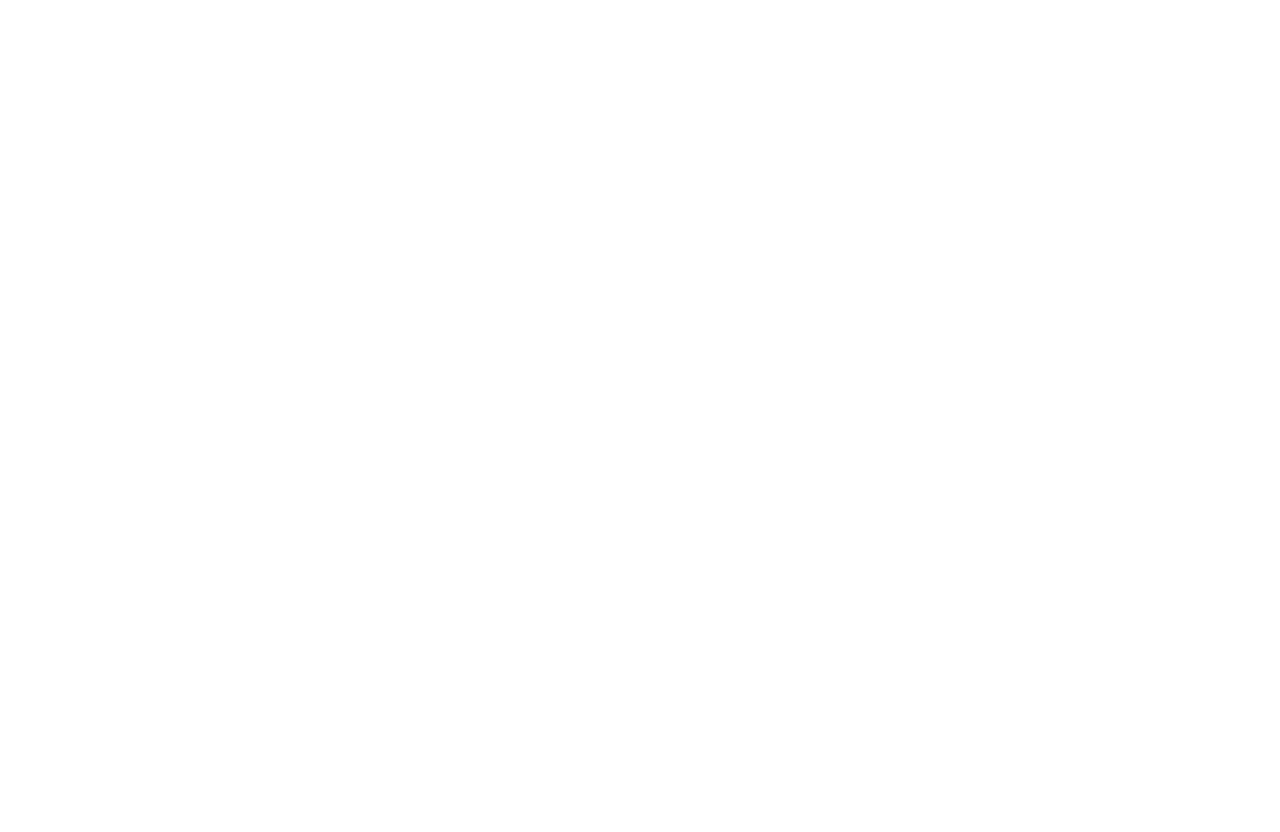
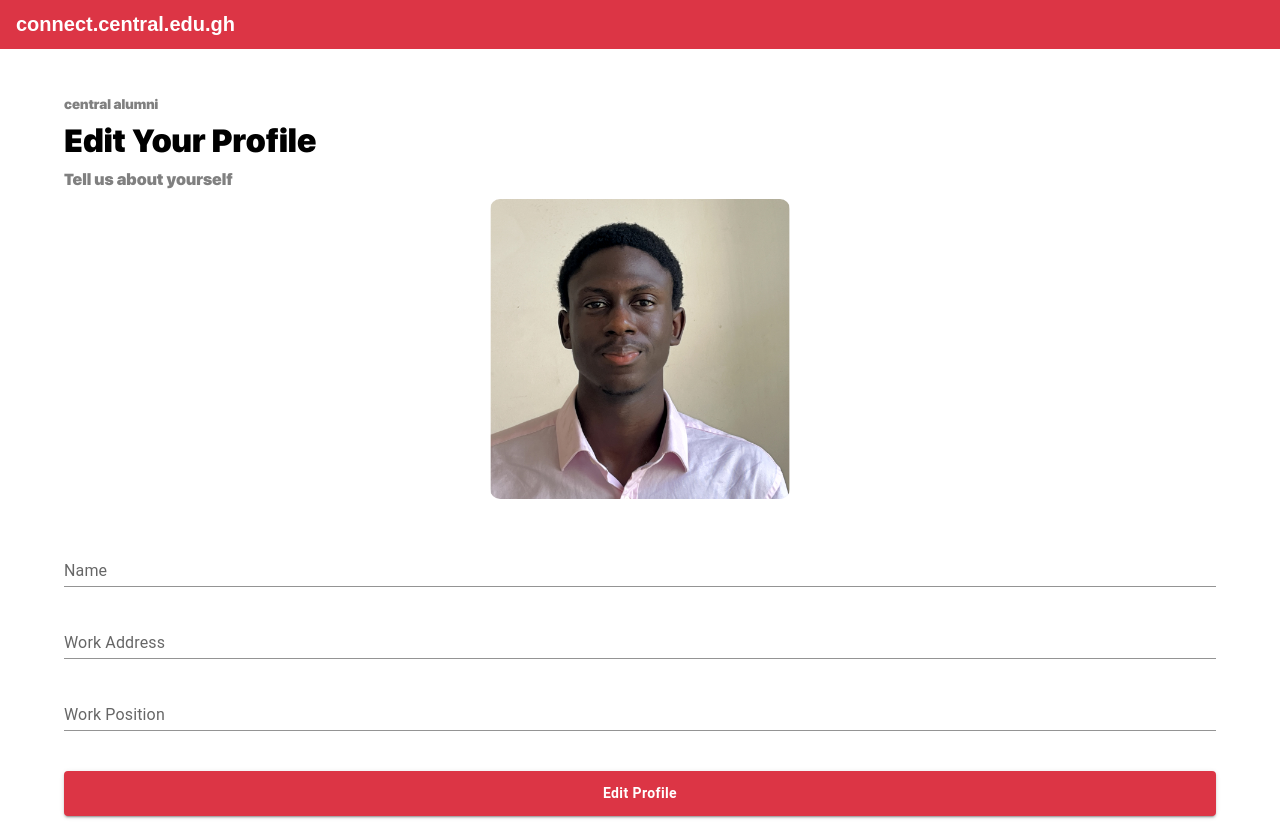
Before and after one commit to SoftLife0/Central-Connect, a React (Create React App) app: page /edit in a window 1280 px wide. Before the commit this address had no page. Before the commit the page ends 800 px from the top, so only its background shows below. Built offline with nearby package versions, Linux system fonts and the light colour scheme; a web font is replaced by a local one.

Commit message:
adding edit profile page

```diff
--- a/src/App.js
+++ b/src/App.js
@@ -8,6 +8,7 @@ import School from './pages/School';
 import Department from './pages/Department';
 import List from './pages/List';
 import Bio from './pages/Bio';
+import EditProfile from './pages/EditProfile';
 
 
 function App() {
@@ -23,6 +24,7 @@ function App() {
             <Route path="/department" element={<Department />} />
             <Route path="/list" element={<List />} />
             <Route path="/bio" element={<Bio />} />
+            <Route path="/edit" element={<EditProfile />} />
           </Routes>
       </div>
     </Router>
--- /dev/null
+++ b/src/pages/EditProfile.jsx
@@ -0,0 +1,50 @@
+import React from 'react'
+import Container from '@mui/material/Container';
+import Headings from '../components/Headings';
+import Header from '../components/Header';
+import logo from '../assets/img/kweku.jpg'
+import { Grid, TextField } from '@mui/material';
+import SubmitButton from '../components/Button';
+
+
+
+const EditProfile = () => {
+  return (
+    <>
+      <Header />
+      <Container style={{marginTop:'12vh'}}>
+        {/* Usage of Heading Component  */}
+        <div>
+          <Headings subTitle="central alumni" mainTitle="Edit Your Profile" description="Tell us about yourself" />
+        </div>
+
+
+        <div style={{display:'flex', justifyContent:'center', alignItems:'center', borderRadius:'50%'}}>
+          <img src={logo} alt="" width={300} style={{borderRadius:'10px'}}/>
+        </div>
+
+
+        <div style={{marginTop:'5vh'}}>
+          <Grid container spacing={2}>
+            <Grid item xs={12}>
+              <div>
+                <TextField className='form-group' id="standard-textarea" placeholder='Enter your Full Name' label="Name" variant='standard' fullWidth style={{marginBottom:'3vh'}}/>
+                <TextField className='form-group' id="standard-textarea" placeholder='Enter Work Address' label="Work Address" variant='standard' fullWidth style={{marginBottom:'3vh'}}/>
+                <TextField className='form-group' id="standard-textarea" placeholder='Enter Work Position' label="Work Position" variant='standard' fullWidth style={{marginBottom:'3vh'}}/>
+              </div>
+            </Grid>
+
+          </Grid>
+        </div>
+
+        <div>
+          <SubmitButton text="Edit Profile" to="/bio"/>
+
+        </div>
+
+      </Container>
+    </>
+  )
+}
+
+export default EditProfile
--- a/src/pages/Login.jsx
+++ b/src/pages/Login.jsx
@@ -6,7 +6,7 @@ import logo from '../assets/img/Central.png'
 import { Grid, TextField } from '@mui/material';
 import SubmitButton from '../components/Button';
 
-function Login() {
+const Login = () => {
   return (
     <>
       <Header />
```
